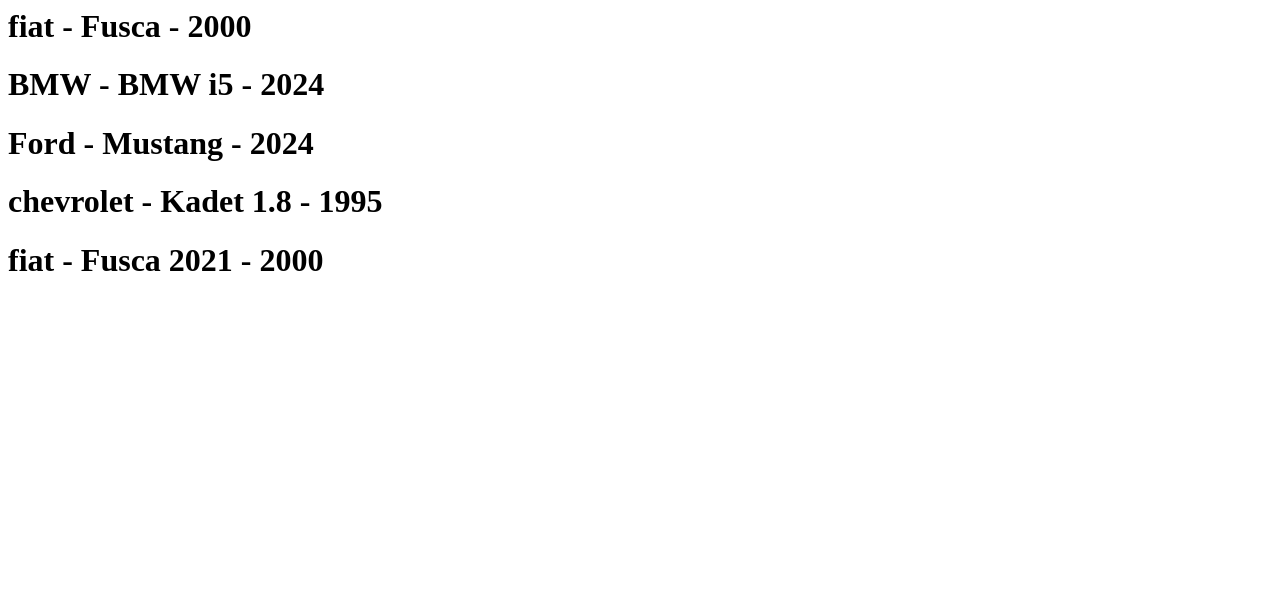
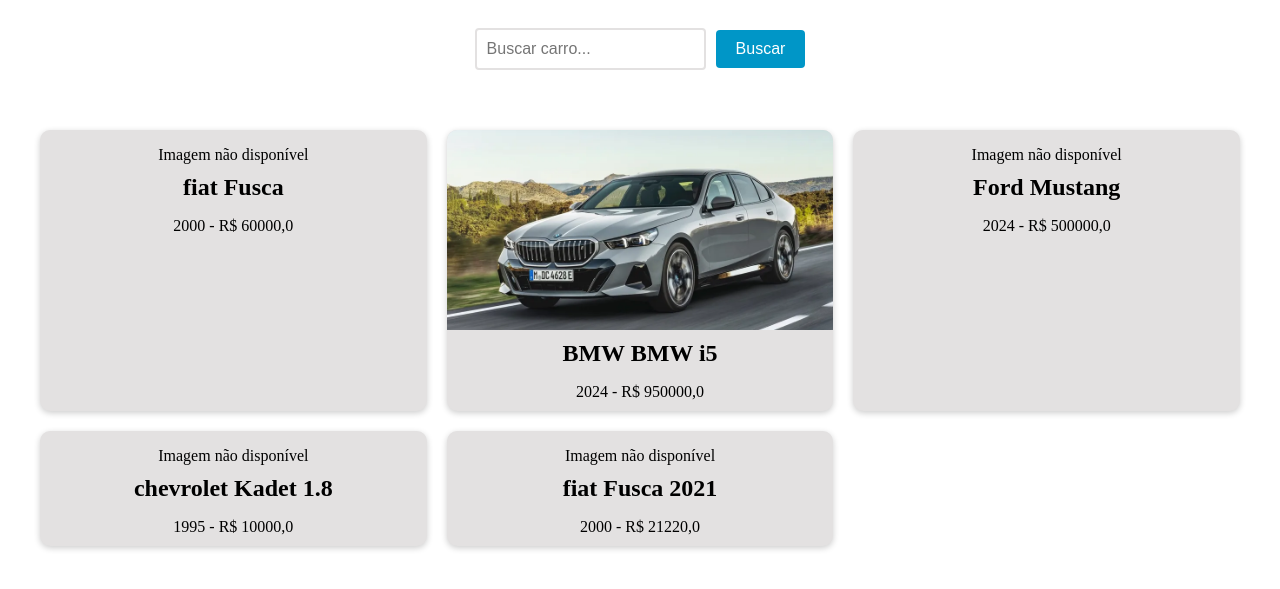
Before and after one commit to jGean09/Projeto-Cars, a Django app: page /cars/ in a window 1280 px wide. Shown: the top 589 px of the page. Run offline with Django 5.2, Linux system fonts and the light colour scheme; data comes from the database, SQL or seed files in the repository; both versions use the stored data as it was after the commit.

Commit message:
alterações

```diff
--- a/app/urls.py
+++ b/app/urls.py
@@ -6,5 +6,5 @@ from cars.views import cars_view
 
 urlpatterns = [
     path('admin/', admin.site.urls),
-    path('cars/', cars_view),
+    path('cars/', cars_view, name='cars_list'),
 ] + static(settings.MEDIA_URL,documento_root= settings.MEDIA_ROOT)
--- a/cars/templates/cars.html
+++ b/cars/templates/cars.html
@@ -1,12 +1,116 @@
-<html>
-    <head>
-        <title>Meus Carros</title>
-    </head>
-    {% block content %}
-        <body>
-            {% for car in cars %}
-            <h1>{{ car.brand}} - {{ car.model }}  -  {{car.factory_year}}</h1>
-            {% endfor %}
-        </body>
-    {% endblock %}
-</html>
+{% block content %}
+  <style>
+    .car-grid {
+      display: grid;
+      grid-template-columns: repeat(3, 1fr);
+      gap: 20px;
+      margin: 0 auto;
+      max-width: 1200px;
+      padding: 20px;
+    }
+
+    .car-card {
+      background-color: #e3e1e1;
+      box-shadow: 0 2px 6px rgba(0, 0, 0, 0.2);
+      border-radius: 10px;
+      overflow: hidden;
+      text-align: center;
+      transition: all 0.3s ease;
+    }
+
+    .car-card:hover {
+        cursor: pointer;
+        box-shadow: 0 4px 10px rgba(0, 0, 0, 0.4);
+        transform: translateY(-2px);
+    }
+
+    .car-card img {
+      width: 100%;
+      height: 200px;
+      object-fit: cover;
+    }
+
+    .car-card h3 {
+        font-size: 20px;
+        margin-top: 10px;
+        margin-bottom: 5px;
+    }
+
+    .car-card h2 {
+      font-size: 1.5rem;
+      margin: 10px;
+    }
+
+    .car-card p {
+      font-size: 1rem;
+      margin-bottom: 10px;
+    }
+
+    @media (max-width: 768px) {
+      .car-grid {
+        grid-template-columns: repeat(2, 1fr);
+      }
+    }
+
+    form {
+        display: flex;
+        justify-content: center;
+        align-items: center;
+        margin-bottom: 20px;
+        text-align: center;
+        padding: 20px;
+    }
+
+    input[type="text"] {
+        padding: 10px;
+        font-size: 16px;
+        border: 2px solid #e3e1e1;
+        border-radius: 4px;
+        margin-right: 10px;
+        transition: border-bottom-color 0.3s ease-in-out;
+    }
+
+    input[type="text"]:focus {
+        outline: none;
+        border-bottom-color: #e3e1e1;
+    }
+
+    button[type="submit"] {
+        background-color: #0096c7;
+        color: #fff;
+        border: none;
+        padding: 10px 20px;
+        font-size: 16px;
+        border-radius: 4px;
+        cursor: pointer;
+        transition: background-color 0.3s ease-in-out;
+    }
+
+    button[type="submit"]:hover {
+        background-color: #108eb8;
+    }
+  </style>
+
+  <form method="GET" action="{% url 'cars_list' %}">
+    <input type="text" name="search" placeholder="Buscar carro...">
+    <button type="submit">Buscar</button>
+  </form>
+
+  <div class="car-grid">
+    {% if cars %}
+      {% for car in cars %}
+        <div class="car-card">
+          {% if car.photo %}
+            <img src="{{ car.photo.url }}" alt="{{ car.model }} - {{ car.brand }}">
+          {% else %}
+            <p>Imagem não disponível</p>
+          {% endif %}
+          <h2>{{ car.brand }} {{ car.model }}</h2>
+          <p>{{ car.factory_year }} - R$ {{ car.value }}</p>
+        </div>
+      {% endfor %}
+    {% else %}
+      <p class="no-results">Nenhum carro encontrado.</p>
+    {% endif %}
+  </div>
+{% endblock %}
--- a/cars/views.py
+++ b/cars/views.py
@@ -3,7 +3,17 @@ from cars.models import car
 
 def cars_view(request):
     cars = car.objects.all()
-    print(cars)
+    search = request.GET.get('search')
+    #print(request)
+    if search:
+        # icontains vs contains(do mesmo jeito da string)
+        cars = car.objects.filter(model__icontains=search).order_by('-model')
+
+
+    #cars = car.objects.filter(brand__name = "fiat")
+    #cars = car.objects.filter(model__contains = "Mustang")
+    #"model__contains" qualquer string que contém essa string "Fusca"
+    #print(cars)
 
     return render(
         request,
```
Also changed, not shown: db.sqlite3.
